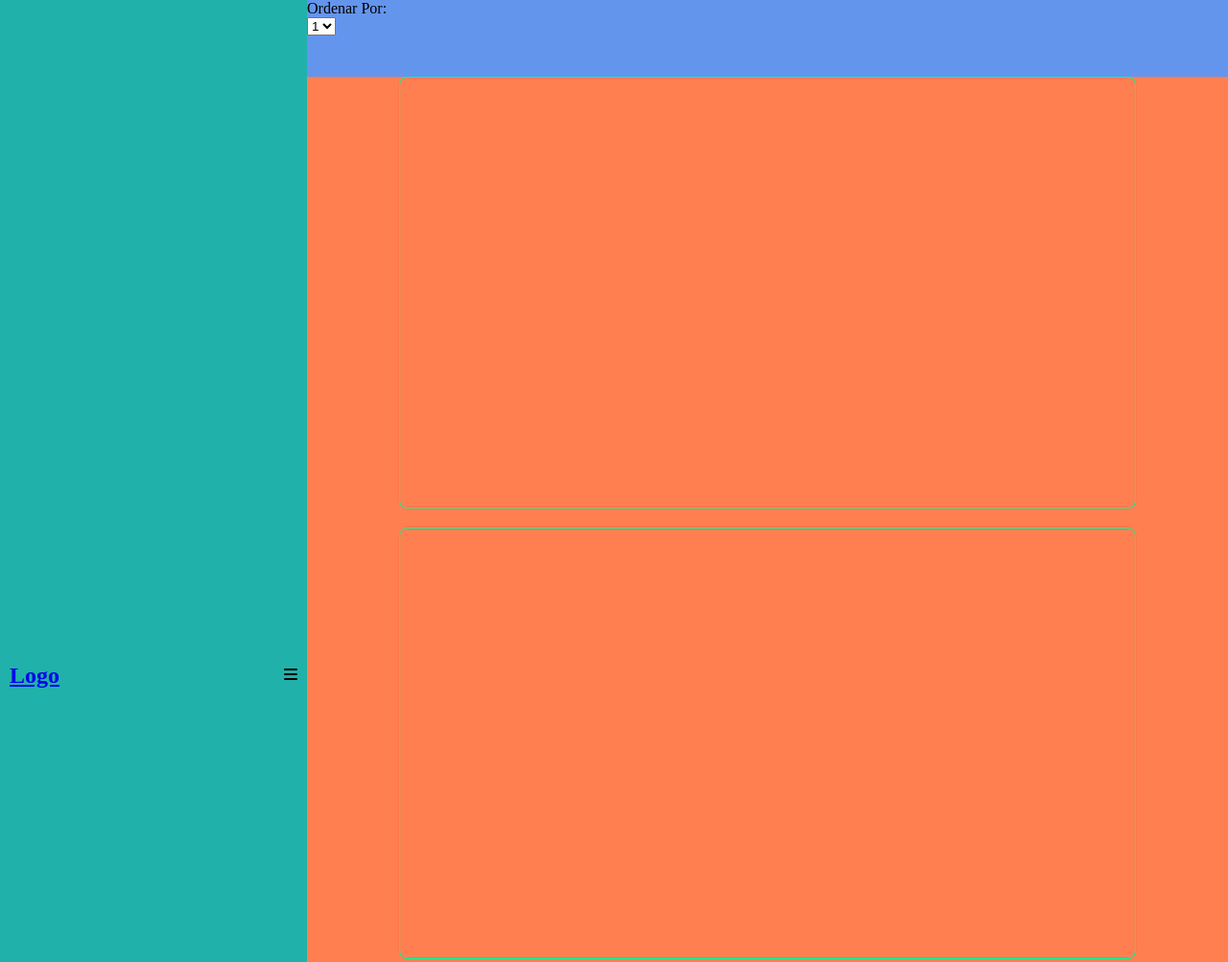
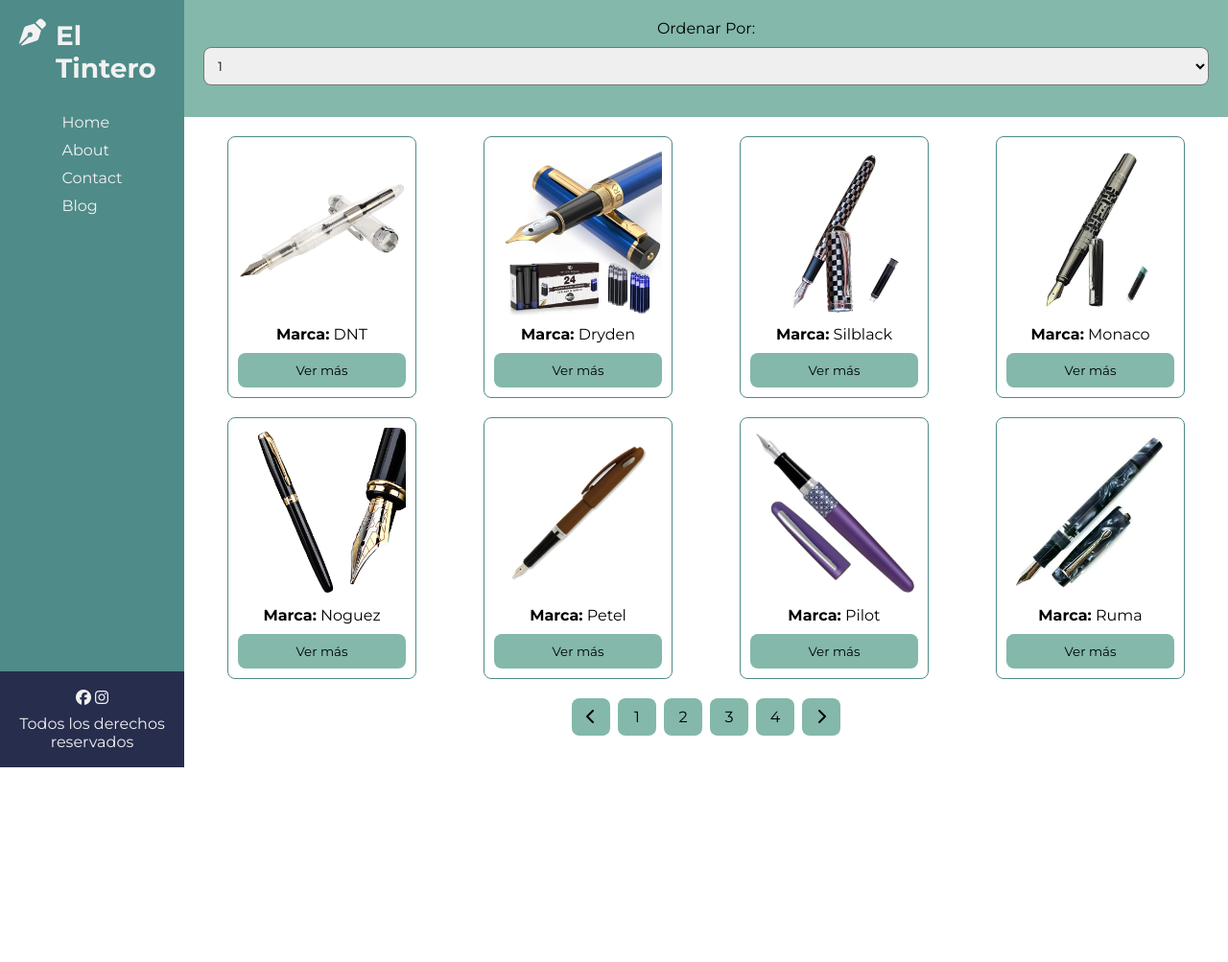
Before and after one commit to DanielCornelio/d3-mediaquery, a plain HTML site: page index.html in a window 1280 px wide. Shown: the top 1003 px of the page at 96% size. After the commit the page ends 800 px from the top, so only its background shows below. Drawn offline with Linux system fonts and the light colour scheme.

Commit message:
se agregan estilos

```diff
--- a/assets/css/style.css
+++ b/assets/css/style.css
@@ -4,6 +4,7 @@
     margin: 0;
     padding: 0;
     box-sizing: border-box;
+    font-family: 'Montserrat';
 }
 .container{
     display: grid;
@@ -14,15 +15,29 @@
     'footer';
     min-height: 100vh;
     grid-template-columns: 100%;
-    grid-template-rows: 80px 50px auto 80px;
+    grid-template-rows: 80px auto auto auto;
 }
 .navbar{
     grid-area: navbar;
-    background-color: lightseagreen;
+    background-color: #4f8b89;
     display: flex;
     justify-content: space-between;
     align-items: center;
-    padding: 10px;
+    padding: 20px;
+}
+.navbar a{
+    text-decoration: none;
+    color: #f2f2f2;
+
+}
+.navbar__logo{
+    display: flex;
+    gap: 10px;
+}
+.navbar__icon{
+    color: #f2f2f2;
+    font-size: 24px;
+
 }
 .links{
     display: none;
@@ -31,49 +46,147 @@
 }
 .filtros{
     grid-area: filtros;
-    background-color: cornflowerblue;
+    background-color: #83b8aa   ;
+    padding: 20px;
+    display: flex;
+    justify-content: center;
+    flex-direction: column;
+    text-align: center;
+    gap: 10px;
+}
+.filtros__select{
+    padding: 10px;
+    border-radius: 8px;
 }
 .contenido{
     grid-area: contenido;
-    background-color: coral;
+    background-color: #fff;
+    padding: 20px;
+
 }
 .products{
     display: grid;
     grid-template-columns: 1fr;
     justify-items: center;
     gap: 20px;
-
 }
 .card{
-    border: 1px solid mediumspringgreen;
+    border: 1px solid #4f8b89;
     border-radius: 8px;
     width: 80%;
-    height: 450px;
-
+    display: flex;
+    flex-direction: column;
+    justify-content: space-between;
+    align-items: center;
+    gap: 10px;
+    font-size: 24px;
+    padding: 10px;
+}
+.card img{
+    width: 100%;
+    border-radius: 8px 8px 0 0;
+}
+.card button{
+    width: 100%;
+    background-color: #83b8aa;
+    padding: 10px;
+    border: 0;
+    border-radius: 8px;
+    cursor: pointer;
+}
+.card button:hover{
+    background-color: #4f8b89;
 }
 .pagination{
     display: flex;
     list-style: none;
     justify-content: center;
     gap:8px;
+
 }
 .pagination__item{
     padding: 10px;
-    background-color: #fff;
+    background-color: #83b8aa;
+    border-radius: 8px;
+    width: 40px;
+    display: flex;
+    justify-content: center;
+    align-items: center;
+    margin-top: 20px;
 }
 .footer{
     grid-area: footer;
-    background-color: crimson;
+    color: #f2f2f2;
+    background-color: #272d4d;
+    display: flex;
+    flex-direction: column;
+    justify-content: center;
+    align-items: center;
+    gap: 8px;
+    font-size: 20px;
+    padding: 20px;
+
+}
+@media screen and (min-width:576px){
+    .container{
+        grid-template-areas:
+        'navbar navbar'
+        'filtros contenido'
+        'footer footer';
+        grid-template-columns: auto 1fr;
+        grid-template-rows: auto 1fr auto;
+    }
+    .navbar__icon{
+        display: none;
+    }
+    .links{
+        display: flex;
+        color: #f2f2f2;
+    }
+    .filtros{
+        justify-content: flex-start;
+    }
+    .products{
+        grid-template-columns: repeat(2, 1fr);
+    }
+    .card{
+        font-size: 16px;
+    }
 }
 
-@media (min-width:576px){
+@media screen and (min-width:992px){
     .container{
         grid-template-areas:
         'navbar filtros'
         'navbar contenido'
         'footer contenido';
         min-height: 100vh;
-        grid-template-columns: 25% auto;
-        grid-template-rows: 80px auto 100px;
+        grid-template-columns: 15% auto;
+        grid-template-rows: auto auto 100px;
+    }
+    .navbar{
+        flex-direction: column;
+        align-items: center;
+        justify-content: flex-start;
+        gap: 10px;
+    }
+    .navbar__logo{
+        margin-bottom: 20px;
+        font-size: 28px;
+    }
+    .navbar__icon{
+        display: none;
+    }
+    .links{
+        display: flex;
+        flex-direction: column;
+        color: #f2f2f2;
+    }
+    .products{
+        grid-template-columns: repeat(4, 1fr);
+    }
+    .footer{
+        font-size: 16px;
+        text-align: center;
     }
 }
--- a/index.html
+++ b/index.html
@@ -10,8 +10,8 @@
 <body>
     <div class="container">
         <nav class="navbar">
-            <a href="#">
-                <h1>Logo</h1>
+            <a href="#" class="">
+                <h1 class="navbar__logo"><i class="fa-solid fa-pen-nib"></i>El Tintero</h1>
             </a>
             <ul class="links">
                 <li>Home</li>
@@ -19,12 +19,12 @@
                 <li>Contact</li>
                 <li>Blog</li>
             </ul>
-            <span><i class="fa-solid fa-bars"></i></span>
+            <span class="navbar__icon"><i class="fa-solid fa-bars"></i></span>
 
         </nav>
         <menu class="filtros">
             <p>Ordenar Por:</p>
-            <select name="" id="">
+            <select name="" id="" class="filtros__select">
                 <option value="">1</option>
                 <option value="">2</option>
                 <option value="">3</option>
@@ -34,25 +34,62 @@
         <main class="contenido">
             <div class="products">
                 <div class="card">
-
+                    <img src="./assets/img/dnt.jpg" alt="dnt">
+                    <p><b>Marca:</b> DNT</p>
+                    <button>Ver más</button>
                 </div>
                 <div class="card">
-
+                    <img src="./assets/img/dryden.jpg" alt="dryden">
+                    <p><b>Marca:</b> Dryden</p>
+                    <button>Ver más</button>
                 </div>
                 <div class="card">
-
+                    <img src="./assets/img/silblack.jpg" alt="silblack">
+                    <p><b>Marca:</b> Silblack</p>
+                    <button>Ver más</button>
+                </div>
+                <div class="card">
+                    <img src="./assets/img/monaco.avif" alt="monaco">
+                    <p><b>Marca:</b> Monaco</p>
+                    <button>Ver más</button>
+                </div>
+                <div class="card">
+                    <img src="./assets/img/noguez.jpg" alt="Noguex">
+                    <p><b>Marca:</b> Noguez</p>
+                    <button>Ver más</button>
+                </div>
+                <div class="card">
+                    <img src="./assets/img/petel.jpg" alt="petel">
+                    <p><b>Marca:</b> Petel</p>
+                    <button>Ver más</button>
+                </div>
+                <div class="card">
+                    <img src="./assets/img/pilot.jpg" alt="pilot">
+                    <p><b>Marca:</b> Pilot</p>
+                    <button>Ver más</button>
+                </div>
+                <div class="card">
+                    <img src="./assets/img/ruma.webp" alt="ruma">
+                    <p><b>Marca:</b> Ruma</p>
+                    <button>Ver más</button>
                 </div>
             </div>
             <ul class="pagination">
-                <li class="pagination__item">-</li>
+                <li class="pagination__item"><i class="fa-solid fa-chevron-left"></i></li>
                 <li class="pagination__item">1</li>
                 <li class="pagination__item">2</li>
                 <li class="pagination__item">3</li>
                 <li class="pagination__item">4</li>
-                <li class="pagination__item">-</li>
+                <li class="pagination__item"><i class="fa-solid fa-chevron-right"></i></li>
             </ul>
         </main>
-        <footer class="footer">footer</footer>
+        <footer class="footer">
+            <div class="redes">
+                <i class="fa-brands fa-facebook"></i>
+                <i class="fa-brands fa-instagram"></i>
+            </div>
+            <p>Todos los derechos reservados</p>
+        </footer>
     </div>
 </body>
 </html>
```
Also changed, not shown: assets/img/dnt.jpg (added), assets/img/dryden.jpg (added), assets/img/monaco.avif (added), assets/img/noguez.jpg (added), assets/img/petel.jpg (added), assets/img/pilot.jpg (added), assets/img/ruma.webp (added), assets/img/silblack.jpg (added), 1 other file.
